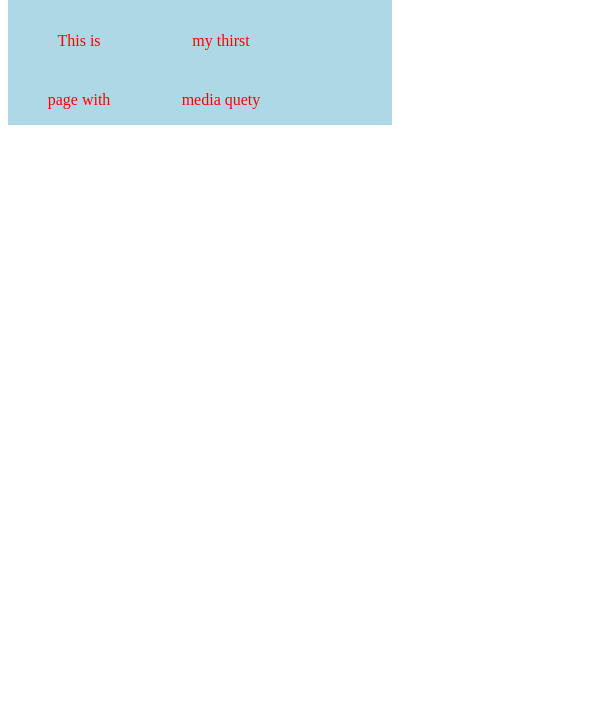
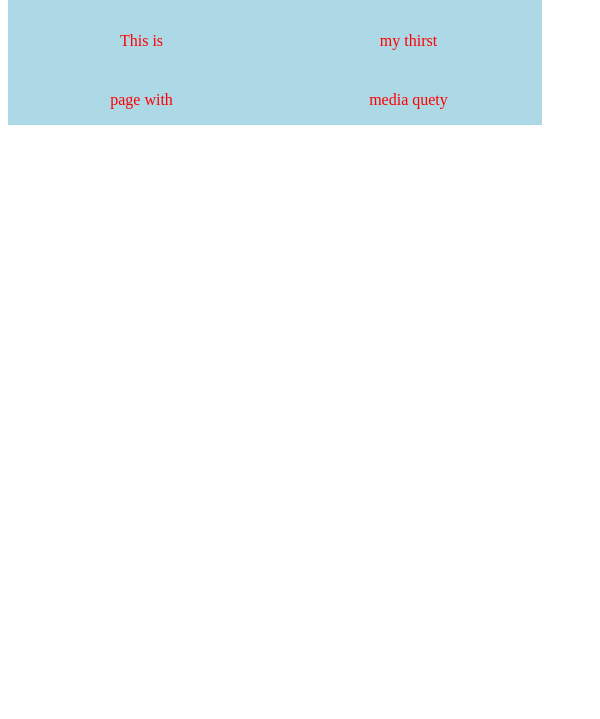
Before and after one commit to sany2012w/PageOne, a plain HTML site: page index.html in a window 600 px wide. Shown: the part 81-800 px from the top of the page. Drawn offline with Linux system fonts and the light colour scheme.

Commit message:
Update style.css

```diff
--- a/style.css
+++ b/style.css
@@ -2,7 +2,7 @@ main{
 	background: lightblue;
 	display: inline-block;
 	float:left;
-	width: calc(100% - 200px);
+	width: calc(100% - 50px);
 }
 
 div h1{
@@ -15,7 +15,7 @@ div h1{
 	margin-left: 25px;
 	margin-right: 25px;
 	margin-top: 25px;
-	width: calc(100% - 200px);
+	width: calc(100% - 50px);
 }
 
 div p{
@@ -26,7 +26,7 @@ div p{
 
 @media screen and (max-width: 700px) and (min-width: 400px){
 	.lab1{
-		width: calc(50% - 100px);
+		width: calc(50% - 50px);
 		color: red;
 	}
 }
```
